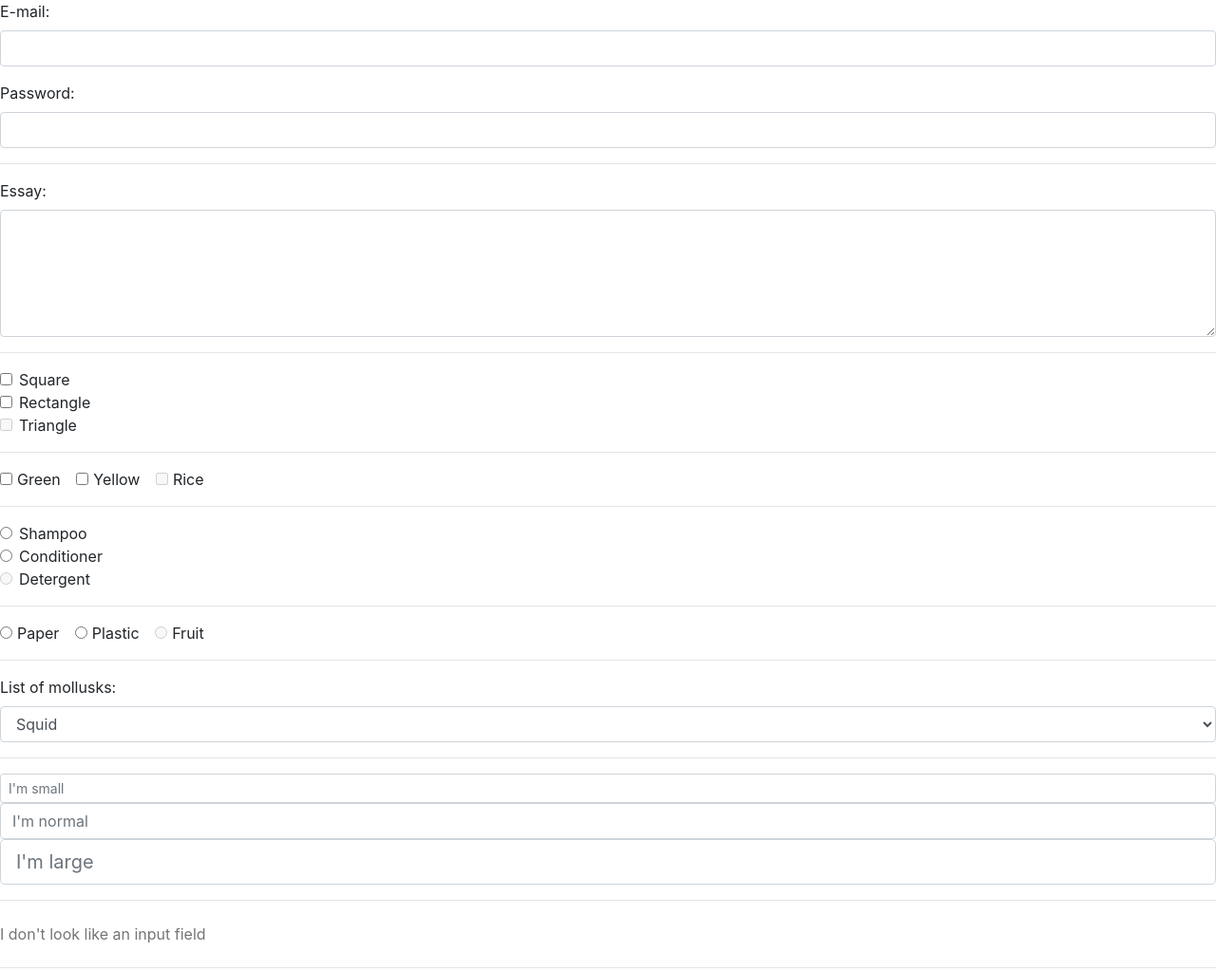
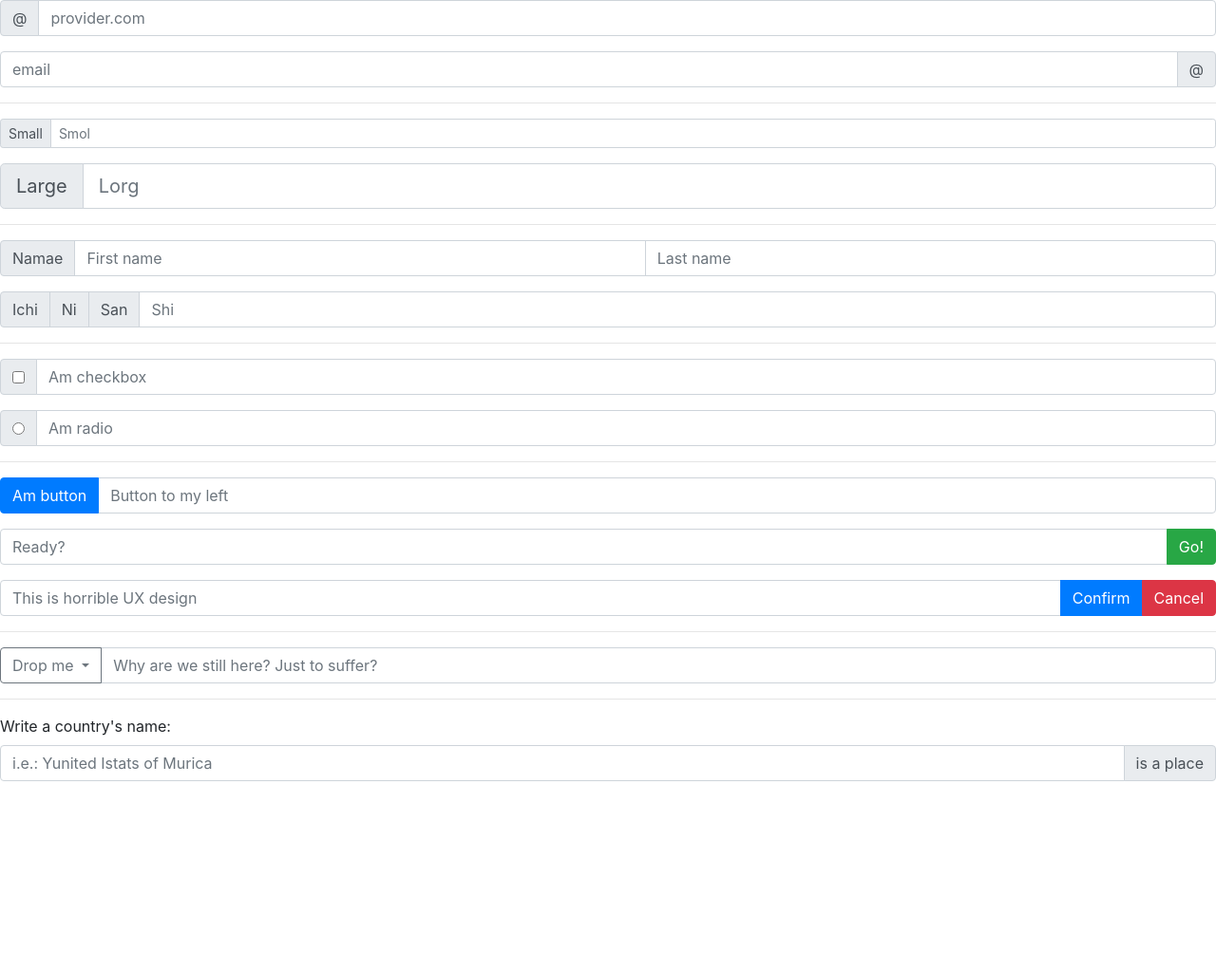
Before and after one commit to Rapha-Y/My_Bootstrap_Studies, a plain HTML site: page index.html in a window 1280 px wide. Shown: the top 1023 px of the page at 95% size. After the commit the page ends 839 px from the top, so only its background shows below. Drawn offline with nearby package versions, Linux system fonts and the light colour scheme.

Commit message:
added input group examples

```diff
--- a/index.html
+++ b/index.html
@@ -13,115 +13,133 @@
         <script src="https://maxcdn.bootstrapcdn.com/bootstrap/4.5.0/js/bootstrap.min.js"></script>
     </head>
     <body>
-        <div class="form-group">
-            <label for="email">E-mail:</label>
-            <input type="text" class="form-control" id="email"></div>
+        <form>
+            <div class="input-group mb-3">
+                <div class="input-group-prepend">
+                    <span class="input-group-text">@</span>
                 </div>
-        <div class="form-group">
-            <label for="password">Password:</label>
-            <input type="text" class="form-control" id="password"></div>
+                <input type="text" class="form-control" placeholder="provider.com">
             </div>
+            <div class="input-group mb-3">
+                <input type="text" class="form-control" placeholder="email">
+                <div class="input-group-append">
+                    <span class="input-group-text">@</span>
+                </div>
+            </div>
+        </form>
         <hr>
 
-        <div class="form-group">
-            <label for="essay">Essay:</label>
-            <textarea class="form-control" rows="5" id="essay"></textarea>
+        <form>
+            <div class="input-group mb-3 input-group-sm">
+                <div class="input-group-prepend">
+                    <span class="input-group-text">Small</span>
                 </div>
+                <input type="text" class="form-control" placeholder="Smol">
+            </div>
+            <div class="input-group mb-3 input-group-lg">
+                <div class="input-group-prepend">
+                    <span class="input-group-text">Large</span>
+                </div>
+                <input type="text" class="form-control" placeholder="Lorg">
+            </div>
+        </form>
         <hr>
 
-        <div class="form-check">
-            <label class="form-check-label">
-                <input type="checkbox" class="form-check-input" value="square">Square
-            </label>
+        <form>
+            <div class="input-group mb-3">
+                <div class="input-group-prepend">
+                    <span class="input-group-text">Namae</span>
                 </div>
-        <div class="form-check">
-            <label class="form-check-label">
-                <input type="checkbox" class="form-check-input" value="rectangle">Rectangle
-            </label>
+                <input type="text" class="form-control" placeholder="First name">
+                <input type="text" class="form-control" placeholder="Last name">
             </div>
-        <div class="form-check">
-            <label class="form-check-label">
-                <input type="checkbox" class="form-check-input" value="triangle" disabled>Triangle
-            </label>
+        </form>
+        <form>
+            <div class="input-group mb-3">
+                <div class="input-group-prepend">
+                    <span class="input-group-text">Ichi</span>
+                    <span class="input-group-text">Ni</span>
+                    <span class="input-group-text">San</span>
                 </div>
+                <input type="text" class="form-control" placeholder="Shi">
+            </div>
+        </form>
         <hr>
 
-        <div class="form-check-inline">
-            <label class="form-check-label">
-                <input type="checkbox" class="form-check-input" value="square">Green
-            </label>
+        <form>
+            <div class="input-group mb-3">
+                <div class="input-group-prepend">
+                    <div class="input-group-text">
+                        <input type="checkbox">
                     </div>
-        <div class="form-check-inline">
-            <label class="form-check-label">
-                <input type="checkbox" class="form-check-input" value="rectangle">Yellow
-            </label>
                 </div>
-        <div class="form-check-inline">
-            <label class="form-check-label">
-                <input type="checkbox" class="form-check-input" value="triangle" disabled>Rice
-            </label>
+                <input type="text" class="form-control" placeholder="Am checkbox">
             </div>
+        </form>
+        <form>
+            <div class="input-group mb-3">
+                <div class="input-group-prepend">
+                    <div class="input-group-text">
+                        <input type="radio">
+                    </div>
+                </div>
+                <input type="text" class="form-control" placeholder="Am radio">
+            </div>
+        </form>
         <hr>
 
-        <div class="form-check">
-            <label class="form-check-label">
-                <input type="radio" class="form-check-input" name="am">Shampoo
-            </label>
+        <form>
+            <div class="input-group mb-3">
+                <div class="input-group-prepend">
+                    <button class="btn btn-primary" type="button">Am button</button>
                 </div>
-        <div class="form-check">
-            <label class="form-check-label">
-                <input type="radio" class="form-check-input" name="am">Conditioner
-            </label>
+                <input type="text" class="form-control" placeholder="Button to my left">
             </div>
-        <div class="form-check">
-            <label class="form-check-label">
-                <input type="radio" class="form-check-input" name="am" disabled>Detergent
-            </label>
+            <div class="input-group mb-3">
+                <input type="text" class="form-control" placeholder="Ready?">
+                <div class="input-group-append">
+                    <button class="btn btn-success" type="button">Go!</button>
                 </div>
+            </div>
+            <div class="input-group mb-3">
+                <input type="text" class="form-control" placeholder="This is horrible UX design">
+                <div class="input-group-append">
+                    <button class="btn btn-primary" type="button">Confirm</button>
+                    <button class="btn btn-danger" type="button">Cancel</button>
+                </div>
+            </div>
+        </form>
         <hr>
 
-        <div class="form-check-inline">
-            <label class="form-check-label">
-                <input type="radio" class="form-check-input" name="fm">Paper
-            </label>
+        <form>
+            <div class="input-group mt-3 mb-3">
+                <div class="input-group-prepend">
+                    <button
+                        type="button"
+                        class="btn btn-outline-secondary dropdown-toggle"
+                        data-toggle="dropdown"
+                    >
+                        Drop me
+                    </button>
+                    <div class="dropdown-menu">
+                        <a href="#" class="dropdown-item">Oh no</a>
+                        <a href="#" class="dropdown-item">you</a>
+                        <a href="#" class="dropdown-item">found me!</a>
                     </div>
-        <div class="form-check-inline">
-            <label class="form-check-label">
-                <input type="radio" class="form-check-input" name="fm">Plastic
-            </label>
                 </div>
-        <div class="form-check-inline">
-            <label class="form-check-label">
-                <input type="radio" class="form-check-input" name="fm" disabled>Fruit
-            </label>
+                <input type="text" class="form-control" placeholder="Why are we still here? Just to suffer?">
             </div>
+        </form>
         <hr>
 
-        <div class="form-group">
-            <label for="mollusk">List of mollusks:</label>
-            <select id="mullusk" class="form-control">
-                <option>Squid</option>
-                <option>Octopus</option>
-                <option>Snail</option>
-            </select>
+        <form>
+            <label for="country">Write a country's name:</label>
+            <div class="input-group mb-3">
+                <input type="text" class="form-control" placeholder="i.e.: Yunited Istats of Murica">
+                <div class="input-group-append">
+                    <span class="input-group-text">is a place</span>
                 </div>
-        <hr>
-
-        <div class="form-group">
-            <input type="text" class="form-control form-control-sm" name="teeny" placeholder="I'm small">
-            <input type="text" class="form-control" name="avg" placeholder="I'm normal">
-            <input type="text" class="form-control form-control-lg" name="huuuge" placeholder="I'm large">
             </div>
-        <hr>
-
-        <div class="form-group">
-            <input type="text" class="form-control-plaintext" placeholder="I don't look like an input field">
-        </div>
-        <hr>
-
-        <div class="form-group">
-            <input type="range" class="form-control-range">
-            <input type="file" class="form-control-file border">
-        </div>
+        </form>
     </body>
 </html>
```
Lines whose indentation alone changed are shown as unchanged.
